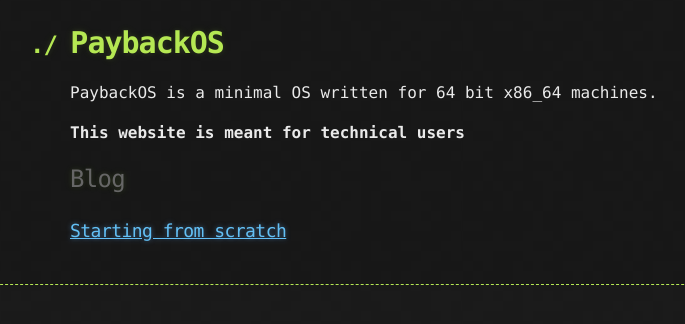
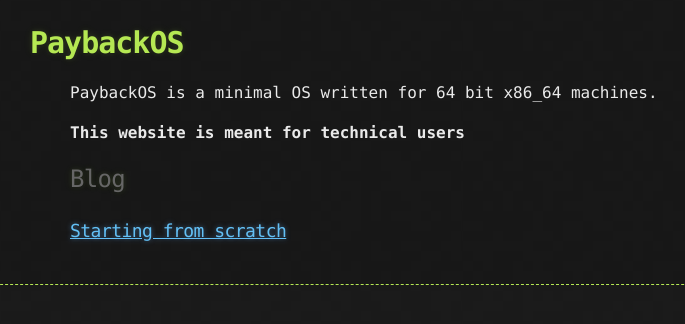
Before and after one commit to PaybackOS/PaybackOS, a Jekyll site: the page built from index.md, in a window 1280 px wide. Shown: the top 324 px of the page, without its empty margins (70-755 px from the left). Built offline with Jekyll 4.4.1, drawn with Linux system fonts in a browser that asks for light colours; our own code applies the rules of GitHub Pages for plain Markdown files.

Commit message:
minor fixes for pages

```diff
--- a/_config.yml
+++ b/_config.yml
@@ -1,5 +1,5 @@
-title: Hacker theme
-description: Hacker is a theme for GitHub Pages.
-show_downloads: true
-google_analytics:
+title: PaybackOS
+description: A custom OS
+show_downloads: false
+google_analytics: false
 theme: jekyll-theme-hacker
--- a/_sass/jekyll-theme-hacker.scss
+++ b/_sass/jekyll-theme-hacker.scss
@@ -78,7 +78,7 @@ header h1 {
 
 
 header h1:before {
-  content: "./ ";
+  content: "";
   font-size: 24px;
 }
 
```
Also changed, not shown: blog/startingover.md (+2 -2 lines), jekyll-theme-hacker.gemspec.
